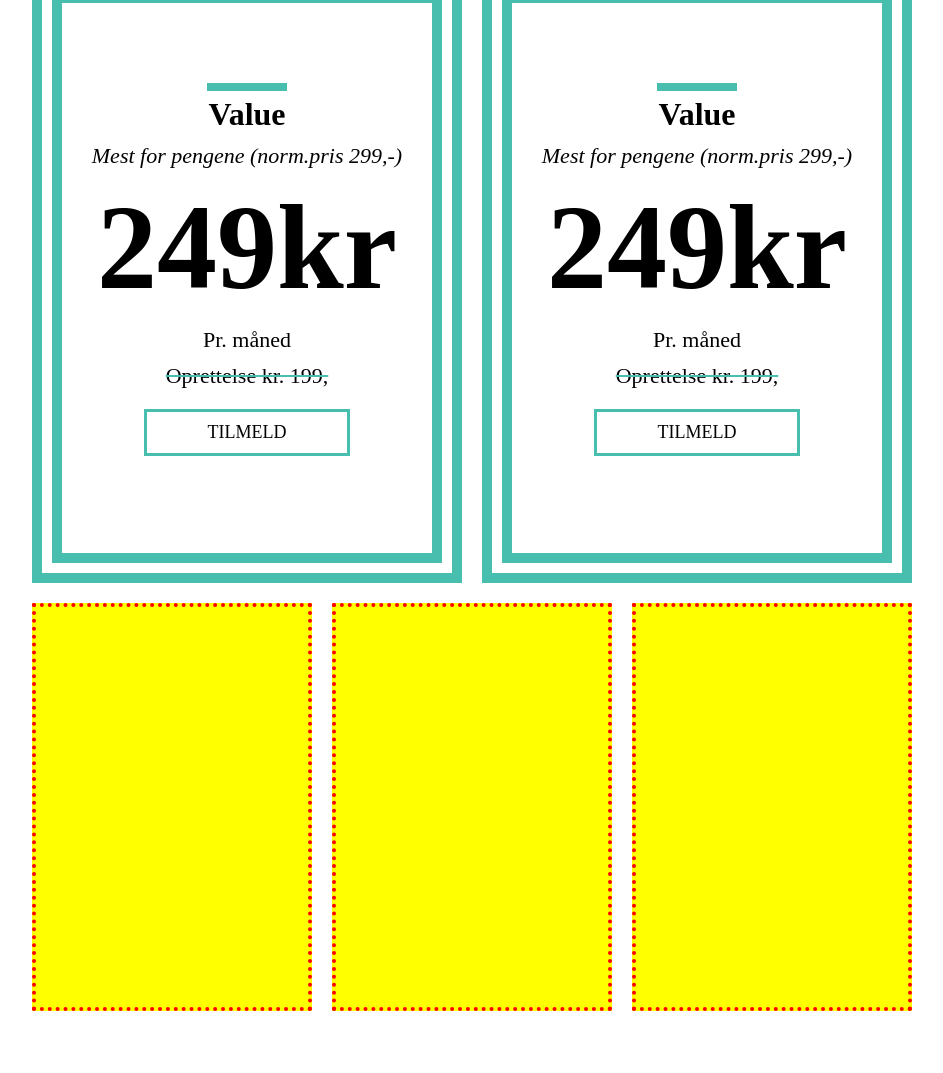
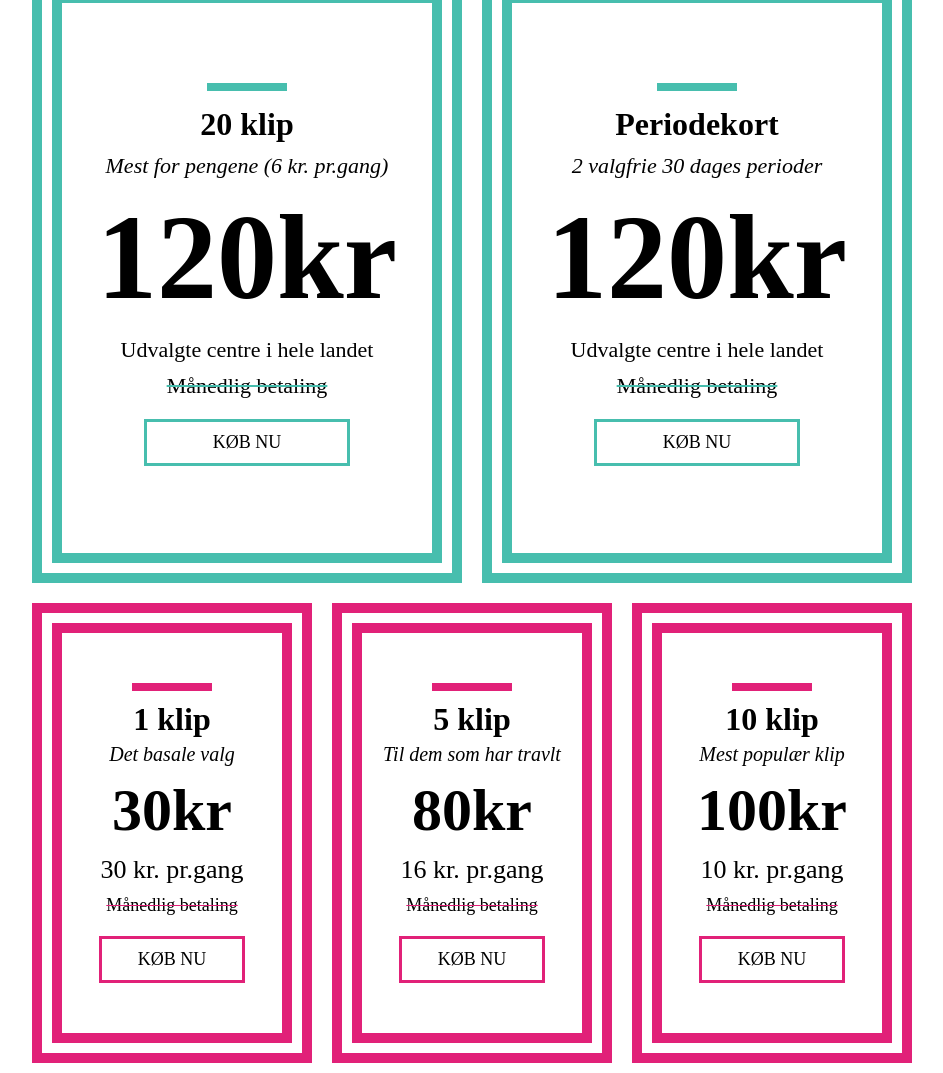
Before and after one commit to Soonh123/Projekt-4---Digitalt-indhold, a plain HTML site: page index.html in a window 1280 px wide. Shown: the part 1887-2960 px from the top of the page, without its empty margins (168-1111 px from the left). Before the commit the page ends 2908 px from the top, so only its background shows below. Drawn offline with Linux system fonts and the light colour scheme.

Commit message:
Priser
Tilføjet de rette priser fra lido-fitness folder

```diff
--- a/css/style.css
+++ b/css/style.css
@@ -174,22 +174,14 @@ header{
     text-align: center;
     padding: 120px 0;
 }
-
+/*-------------------------------------PRISER-------------------------------------*/
 .pris{
+    text-align: center;
     margin: 10px;
     float: left;
     height: 550px;
     width: calc(50% - 80px);
     border: 30px double #47beae;
-}
-
-.pris2{
-    margin: 10px;
-    float: left;
-    height: 400px;
-    width: calc(33% - 25px);
-    background-color: yellow;
-    border: 4px dotted red;
 }
 
 .prisstreg{
@@ -199,8 +191,11 @@ header{
     width: 80px;
 }
 
+.pris h1{
+    margin-top: 10px;
+}
+
 .pris h1,h2,h3,h4,h5,h6{
-    text-align: center;
     padding: 5px;
 }
 
@@ -240,3 +235,60 @@ header{
     background-color: #47beae;
     color: #f1f1f1;
 }
+
+.pris2{
+    text-align: center;
+    margin: 10px;
+    float: left;
+    height: 400px;
+    width: calc(33% - 77px);
+    border: 30px double #e12178;
+}
+
+.prisstreg2{
+    padding-top: 50px;
+    margin: 0 auto;
+    border-bottom: 8px solid #e12178;
+    width: 80px;
+}
+
+.pris2 h1{
+    margin-top: 10px;
+}
+
+.pris2 h2{
+    font-size: 20px;
+    font-weight: 100;
+    font-style: italic;
+}
+
+.pris2 h3{
+    font-size: 60px;
+    font-weight: 900;
+}
+
+.pris2 h4{
+    font-size: 26px;
+    font-weight: 100;
+}
+.pris2 h5{
+    font-size: 18px;
+    text-decoration: line-through #e12178;
+    padding-bottom: 20px;
+}
+
+.pris2 h6{
+    padding: 10px;
+    margin: 0 auto;
+    font-size: 18px;
+    font-weight: 100;
+    text-transform: uppercase;
+    border:  3px solid #e12178;
+    width: 120px;
+    transition: background-color 0.5s ease;
+}
+
+.pris2 h6:hover:hover{
+    background-color: #e12178;
+    color: #f1f1f1;
+}
--- a/index.html
+++ b/index.html
@@ -53,37 +53,55 @@
             </div>
             <div class="wrapper">
                 <div class="text" id="section2">
-                    <h3>Membership</h3>
+                    <h3>Træn i hele landet</h3>
                     <h1>Netop nu</h1>
                     <h2>Meld dig ind til 0 kr. i oprettelse</h2>
                     <h4>*Netop nu udbydes det fordelagtige 'Value' medlemskab til kun 249 kr. pr. md. (normalpris 299 kr.). Dette er også omfattet af kampagnen der tilbyder gratis oprettelse </h4>
                 </div>
                 <div class="pris">
                     <div class="prisstreg"></div>
-                    <h1>Value</h1>
-                    <h2>Mest for pengene (norm.pris 299,-)</h2>
-                    <h3>249kr</h3>
-                    <h4>Pr. måned</h4>
-                    <h5>Oprettelse kr. 199,</h5>
-                    <h6>Tilmeld</h6>
+                    <h1>20 klip</h1>
+                    <h2>Mest for pengene (6 kr. pr.gang)</h2>
+                    <h3>120kr</h3>
+                    <h4>Udvalgte centre i hele landet</h4>
+                    <h5>Månedlig betaling</h5>
+                    <h6>Køb nu</h6>
                 </div>
                 <div class="pris">
                     <div class="prisstreg"></div>
-                    <h1>Value</h1>
-                    <h2>Mest for pengene (norm.pris 299,-)</h2>
-                    <h3>249kr</h3>
-                    <h4>Pr. måned</h4>
-                    <h5>Oprettelse kr. 199,</h5>
-                    <h6>Tilmeld</h6>
+                    <h1>Periodekort</h1>
+                    <h2>2 valgfrie 30 dages perioder</h2>
+                    <h3>120kr</h3>
+                    <h4>Udvalgte centre i hele landet</h4>
+                    <h5>Månedlig betaling</h5>
+                    <h6>Køb nu</h6>
                 </div>
                 <div class="pris2">
-
+                    <div class="prisstreg2"></div>
+                    <h1>1 klip</h1>
+                    <h2>Det basale valg</h2>
+                    <h3>30kr</h3>
+                    <h4>30 kr. pr.gang</h4>
+                    <h5>Månedlig betaling</h5>
+                    <h6>køb nu</h6>
                 </div>
                 <div class="pris2">
-
+                    <div class="prisstreg2"></div>
+                    <h1>5 klip</h1>
+                    <h2>Til dem som har travlt</h2>
+                    <h3>80kr</h3>
+                    <h4>16 kr. pr.gang</h4>
+                    <h5>Månedlig betaling</h5>
+                    <h6>Køb nu</h6>
                 </div>
                 <div class="pris2">
-
+                    <div class="prisstreg2"></div>
+                    <h1>10 klip</h1>
+                    <h2>Mest populær klip</h2>
+                    <h3>100kr</h3>
+                    <h4>10 kr. pr.gang</h4>
+                    <h5>Månedlig betaling</h5>
+                    <h6>Køb nu</h6>
                 </div>
             </div>
         </main>
```
